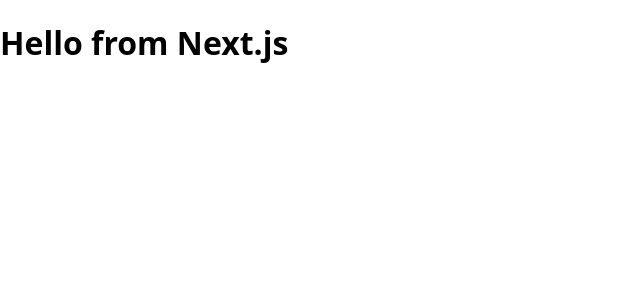
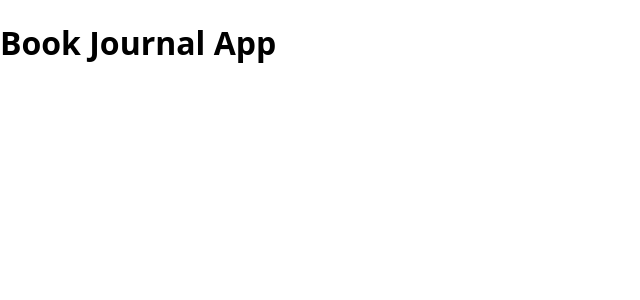
Before and after one commit to ninagw/book-journal-app, a Next.js app: page / in a window 1280 px wide. Shown: the top 300 px of the page, without its empty margins (0-640 px from the left). Built offline with nearby package versions, Linux system fonts and the light colour scheme.

Commit message:
update index.js

```diff
--- a/pages/index.js
+++ b/pages/index.js
@@ -1,7 +1,7 @@
 export default function HomePage() {
   return (
     <div>
-      <h1>Hello from Next.js</h1>
+      <h1>Book Journal App</h1>
     </div>
   );
 }
```
